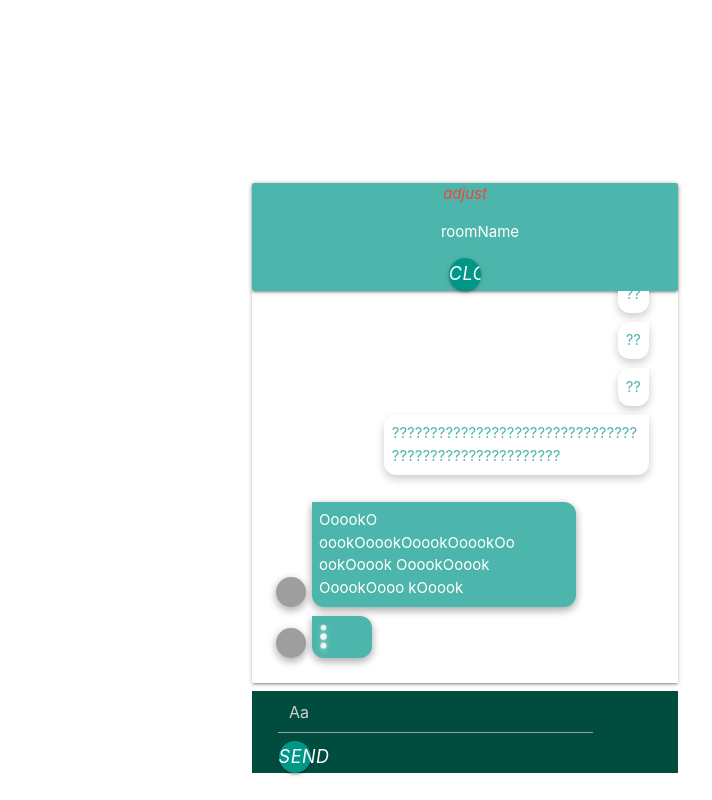
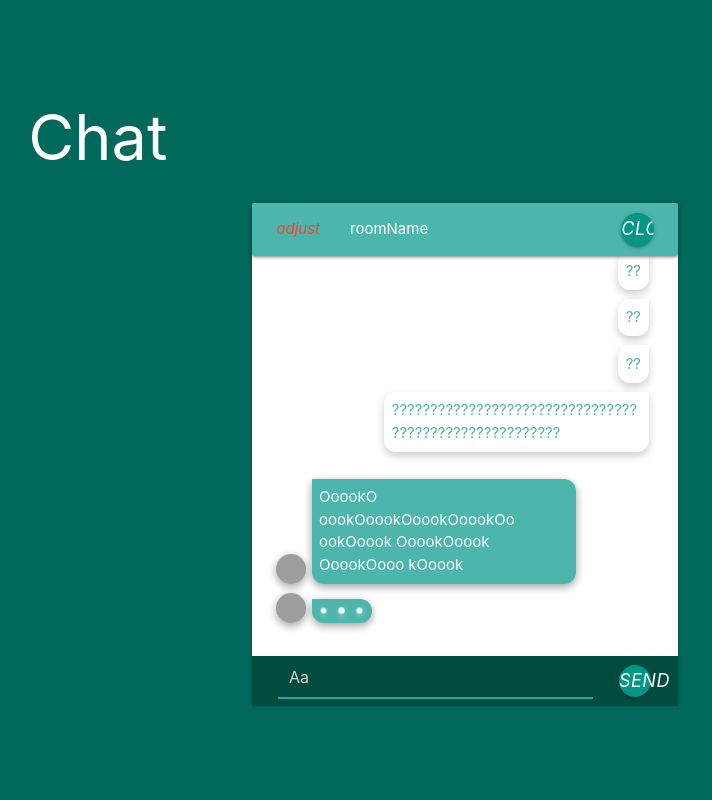
Before and after one commit to david262929/real-time-chat-client, a React (Create React App) app: page /chat in a window 1280 px wide. Shown: the whole page, without its empty margins (175-887 px from the left). Built offline with nearby package versions, Linux system fonts and the light colour scheme; no server answers; grey boxes are pictures that could not be loaded.

Commit message:
checkouted to the scss

```diff
--- a/src/index.js
+++ b/src/index.js
@@ -1,6 +1,6 @@
 import React from 'react';
 import ReactDOM from 'react-dom';
-import './index.css';
+import './index.scss';
 import App from './App';
 
 ReactDOM.render(
--- /dev/null
+++ b/src/index.scss
@@ -0,0 +1,45 @@
+@import "~materialize-css/dist/css/materialize.min.css";
+
+body{
+    background-color: #00695c;
+}
+
+#root{
+    min-height: 100vh;
+    display: flex;
+    justify-content: center;
+    align-content: center;
+}
+
+.white-input{
+    color: white;
+    border-bottom: 1px solid #26a69a!important;
+    box-shadow: 0 1px 0 0 #26a69a!important;
+    & + label{
+        color: #fff!important;
+    }
+    &:focus{
+        border-bottom: 1px solid #fff!important;
+        box-shadow: 0 1px 0 0 #fff!important;
+        & + label{
+            color: #fff!important;
+        }
+    }
+}
+
+.d-flex{
+    display: flex;
+    justify-content: center;
+    align-items: center;
+    flex-direction: row;
+    &.fd-col{
+        flex-direction: column;
+    }
+    &.jc-sp_btw{
+        justify-content: space-between;
+    }
+}
+
+.cool-shadow{
+    box-shadow: 0 4px 8px 0 rgba(0, 0, 0, 0.2), 0 6px 20px 0 rgba(0, 0, 0, 0.19);
+}
```
